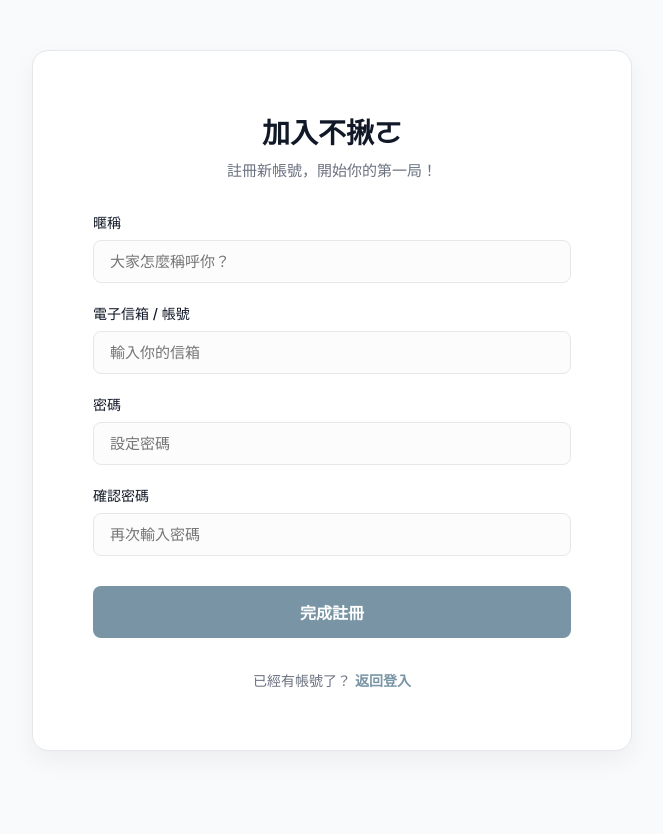
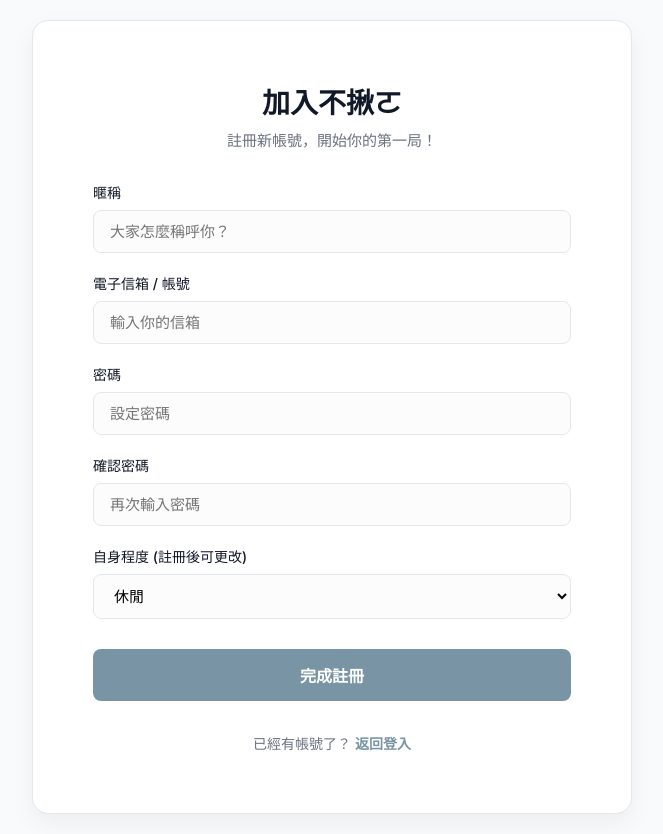
Before and after one commit to B1329041/database_web, a React (Vite) app: page /nojo/register in a window 1280 px wide. Shown: the whole page, without its empty margins (308-971 px from the left). Before the commit the page ends 800 px from the top, so only its background shows below. Built offline with nearby package versions, Linux system fonts and the light colour scheme.

Commit message:
Move ability level selector from Login to Register page

```diff
--- a/src/pages/Login.jsx
+++ b/src/pages/Login.jsx
@@ -6,12 +6,11 @@ function Login() {
   const [email, setEmail] = useState('');
   const [password, setPassword] = useState('');
   const [role, setRole] = useState('user');
-  const [level, setLevel] = useState('休閒');
   const navigate = useNavigate();
 
   const handleSubmit = (e) => {
     e.preventDefault();
-    console.log('Login attempt:', { email, password, role, level });
+    console.log('Login attempt:', { email, password, role });
     // TODO: Connect to backend API
     // 模擬登入成功後跳轉到首頁
     navigate('/home');
@@ -69,20 +68,6 @@ function Login() {
             />
           </div>
 
-          <div className="form-group">
-            <label className="form-label" htmlFor="level">自身程度 (登入後可更改)</label>
-            <select
-              id="level"
-              className="form-input"
-              value={level}
-              onChange={(e) => setLevel(e.target.value)}
-            >
-              <option value="新手">新手</option>
-              <option value="休閒">休閒</option>
-              <option value="高手">高手</option>
-            </select>
-          </div>
-
           <div className="forgot-password">
             <a href="#forgot">忘記密碼？</a>
           </div>
--- a/src/pages/Register.jsx
+++ b/src/pages/Register.jsx
@@ -7,6 +7,7 @@ function Register() {
   const [email, setEmail] = useState('');
   const [password, setPassword] = useState('');
   const [confirmPassword, setConfirmPassword] = useState('');
+  const [level, setLevel] = useState('休閒');
   const navigate = useNavigate();
 
   const handleSubmit = (e) => {
@@ -15,7 +16,7 @@ function Register() {
       alert('兩次密碼輸入不一致喔！');
       return;
     }
-    console.log('Register attempt:', { nickname, email, password });
+    console.log('Register attempt:', { nickname, email, password, level });
     // TODO: Connect to backend API
     alert('註冊成功！');
     navigate('/home');
@@ -82,6 +83,20 @@ function Register() {
             />
           </div>
 
+          <div className="form-group">
+            <label className="form-label" htmlFor="level">自身程度 (註冊後可更改)</label>
+            <select
+              id="level"
+              className="form-input"
+              value={level}
+              onChange={(e) => setLevel(e.target.value)}
+            >
+              <option value="新手">新手</option>
+              <option value="休閒">休閒</option>
+              <option value="高手">高手</option>
+            </select>
+          </div>
+
           <button type="submit" className="login-button" style={{ marginTop: '10px' }}>
             完成註冊
           </button>
```
